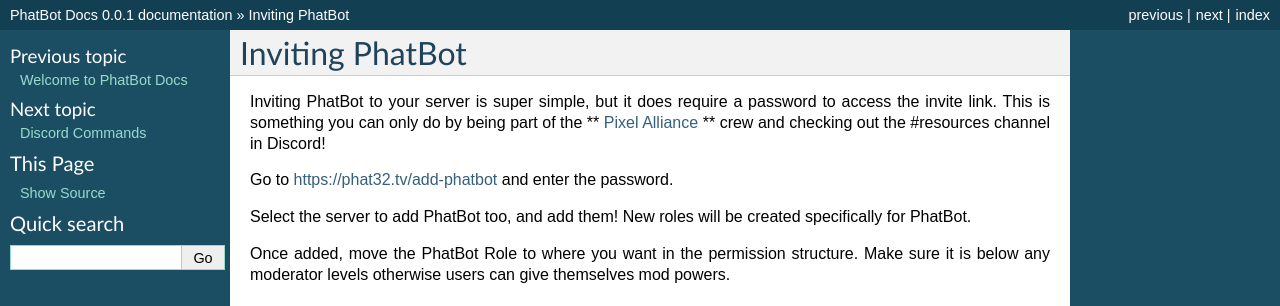
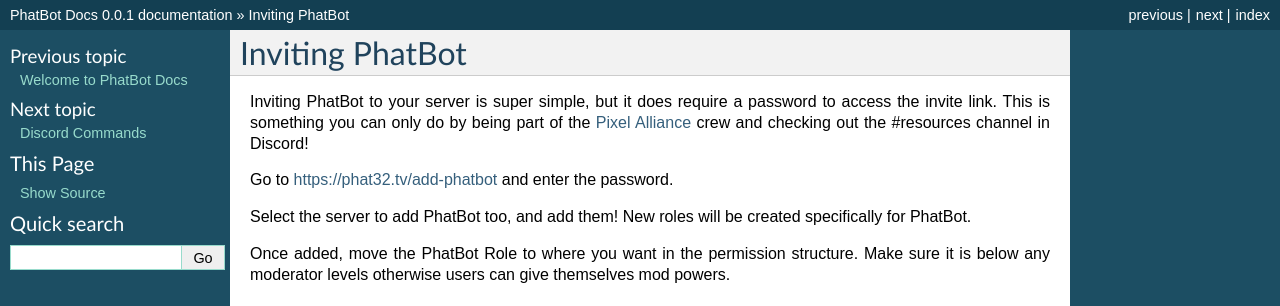
Before and after one commit to Phat32/PhatBot-Docs, a Sphinx documentation site: the page built from docs/pages/invite.rst, in a window 1280 px wide. Shown: the top 306 px of the page. Built offline with Sphinx 7.4.7, drawn with Linux system fonts in a browser that asks for light colours.

Commit message:
Removed extra text

```diff
--- a/docs/pages/invite.rst
+++ b/docs/pages/invite.rst
@@ -1,7 +1,7 @@
 Inviting PhatBot
 ================
 
-Inviting PhatBot to your server is super simple, but it does require a password to access the invite link. This is something you can only do by being part of the ** `Pixel Alliance`__ ** crew and checking out the #resources channel in Discord!
+Inviting PhatBot to your server is super simple, but it does require a password to access the invite link. This is something you can only do by being part of the `Pixel Alliance`__ crew and checking out the #resources channel in Discord!
 
 Go to https://phat32.tv/add-phatbot and enter the password.
 
```
